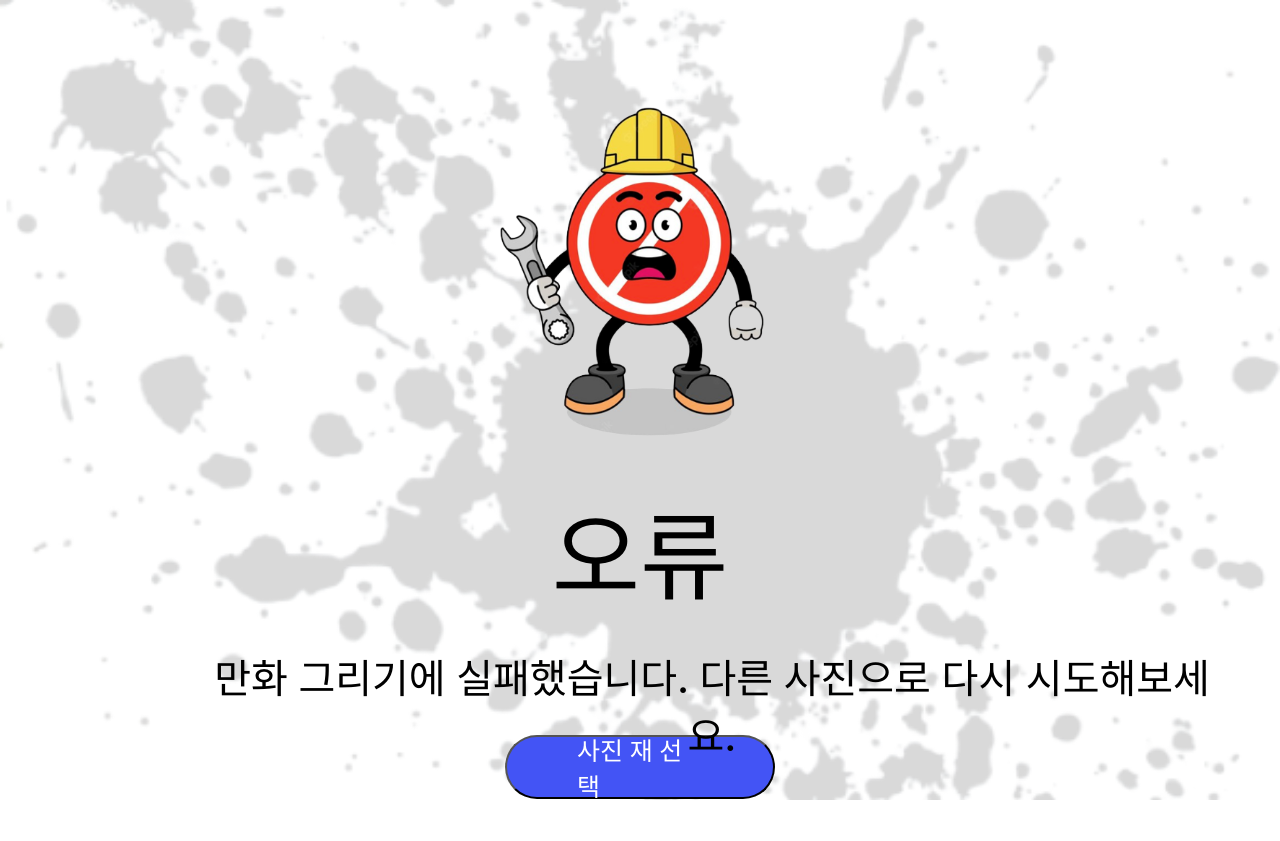
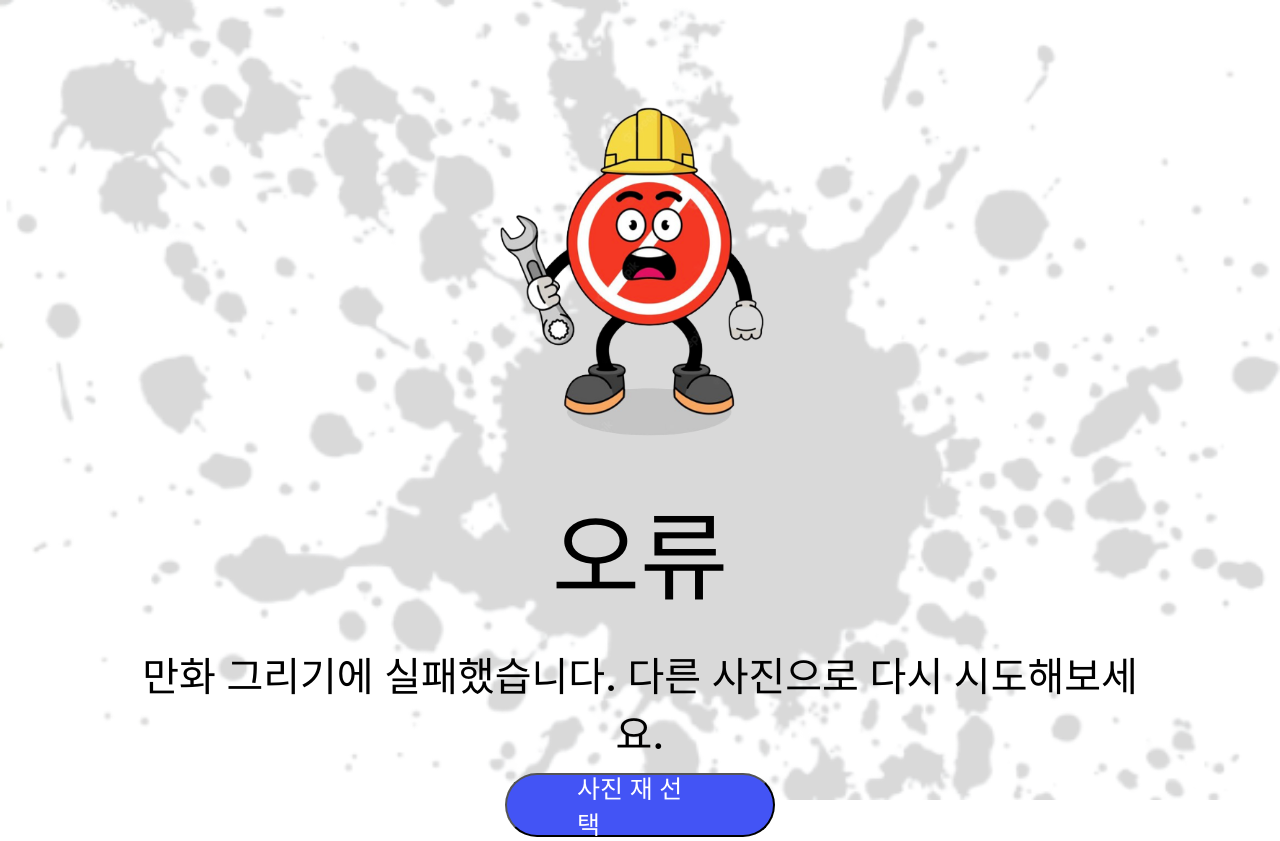
Before and after one commit to 2022-Summer-Bootcamp-Team-F/Face-Change, a React (Create React App) app in the folder frontend/: page /error in a window 1280 px wide. Before the commit the page ends 803 px from the top, so only its background shows below. Built offline with nearby package versions, Linux system fonts and the light colour scheme.

Commit message:
style: ErrorPage style 수정

```diff
--- a/frontend/src/pages/Error.tsx
+++ b/frontend/src/pages/Error.tsx
@@ -53,11 +53,10 @@ const Sentence2 = styled.p`
   font-style: normal;
   line-height: normal;
   letter-spacing: normal;
-  text-align: left;
   color: #000;
 
-  margin-top: 50px;
-  margin-left: 15%;
+  margin: 0 auto;
+  margin-top: 3rem;
   text-align: center;
   justify-content: center;
   align-items: center;
@@ -71,6 +70,7 @@ const Btn = styled.button`
   background-color: #4354f5;
 
   margin: 0 auto;
+  margin-top: 5rem;
   display: flex;
   justify-content: center;
   align-items: center;
@@ -90,14 +90,10 @@ export default function Error() {
   return (
     <ErrorBackImg>
       <ErrorIcon className="Cartoon" alt="cartoon" src="images/ErrorIcon.png" />
-      <div className="Comment">
-        <Sentence className="sentence1">오류</Sentence>
-      </div>
-      <div className="Comment2">
-        <Sentence2 className="sentence2">
-          만화 그리기에 실패했습니다. 다른 사진으로 다시 시도해보세요.
-        </Sentence2>
-      </div>
+      <Sentence className="sentence1">오류</Sentence>
+      <Sentence2 className="sentence2">
+        만화 그리기에 실패했습니다. 다른 사진으로 다시 시도해보세요.
+      </Sentence2>
       <Btn>
         <Link
           to="/Pictureupload"
```
